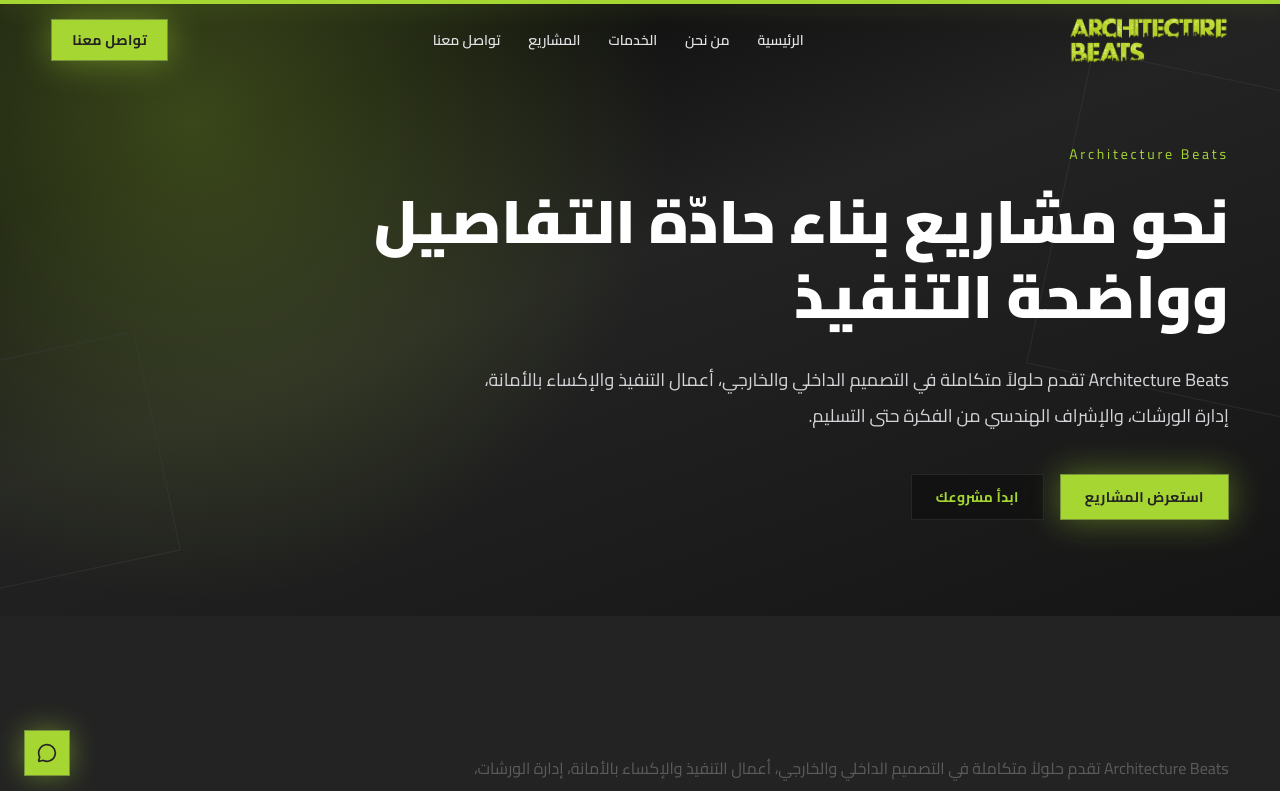
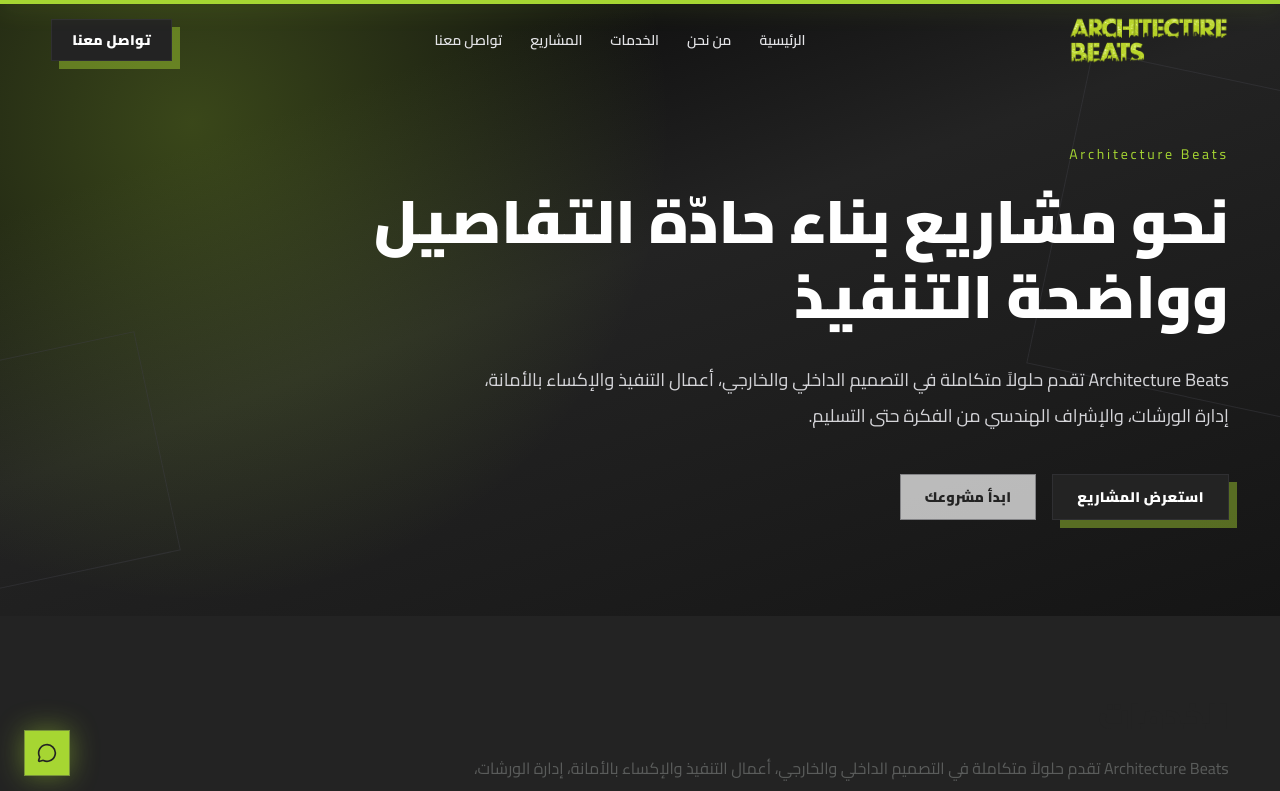
Before and after one commit to abod-haes/architecture-beats, a Next.js app: page / in a window 1280 px wide. Shown: the top 791 px of the page. Built offline with nearby package versions, Linux system fonts and the light colour scheme.

Commit message:
Restyle buttons for sharp light identity

```diff
--- a/src/components/ui/GlowButton.tsx
+++ b/src/components/ui/GlowButton.tsx
@@ -13,10 +13,10 @@ export default function GlowButton({ label, href, variant = "primary", className
     <Link
       href={href}
       className={cn(
-        "inline-flex items-center justify-center rounded-none border px-6 py-3 text-sm font-bold tracking-wide transition-all duration-300",
+        "inline-flex items-center justify-center border px-6 py-3 text-sm font-black tracking-wide transition-all duration-300",
         variant === "primary"
-          ? "border-brand-primary bg-brand-primary text-brand-dark shadow-[0_0_35px_rgba(166,214,50,0.45)] hover:-translate-y-1 hover:bg-brand-secondary"
-          : "border-brand-primary/60 bg-black/30 text-brand-primary hover:-translate-y-1 hover:bg-brand-primary/10",
+          ? "border-brand-dark bg-brand-dark text-white shadow-[8px_8px_0_rgba(166,214,50,0.45)] hover:-translate-y-1 hover:bg-brand-primary hover:text-brand-dark"
+          : "border-brand-dark/25 bg-white/70 text-brand-dark hover:-translate-y-1 hover:border-brand-primary hover:bg-brand-primary/15",
         className,
       )}
     >
```
